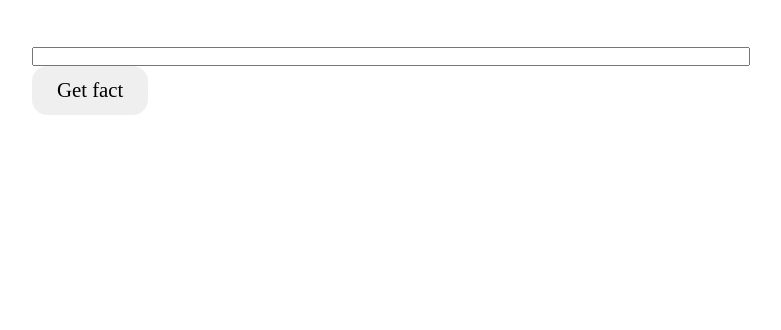
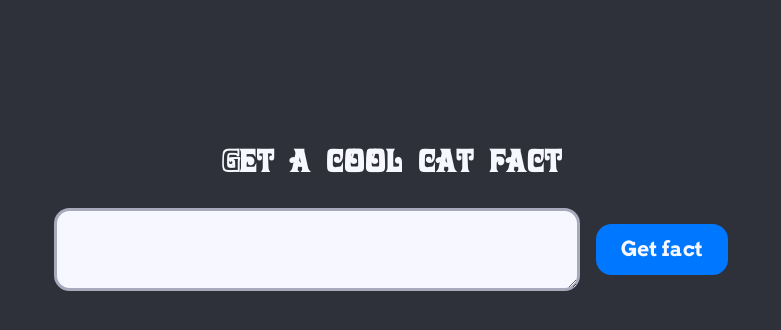
Before and after one commit to myrahkis/vk-test-2024, a React (Vite) app: page / in a window 1280 px wide. Shown: the top 330 px of the page, without its empty margins (249-1030 px from the left). Built offline with nearby package versions, Linux system fonts and the light colour scheme.

Commit message:
styling + changed to textarea

```diff
--- a/src/App.jsx
+++ b/src/App.jsx
@@ -1,11 +1,11 @@
 import { useState } from "react";
-import "./App.css";
+import styles from "./App.module.css";
 import Fact from "./components/Fact";
 
 function App() {
   return (
     <>
-      <div className="main">
+      <div className={styles.main}>
         <Fact />
       </div>
     </>
--- a/src/App.css
+++ b/src/App.module.css
@@ -1,7 +1,9 @@
 .main {
   display: flex;
   justify-content: center;
-  align-items: center;
+  gap: 2rem;
+  padding: 2rem;
   flex-direction: column;
   font-size: 2rem;
+  text-align: center;
 }
--- a/src/components/Fact.jsx
+++ b/src/components/Fact.jsx
@@ -9,22 +9,6 @@ function Fact() {
   const [error, setError] = useState("");
   const inputEl = useRef(null);
   const btnEl = useRef(null);
-
-  inputEl.current = document.querySelector("#fact-input");
-
-  //   function setFocus() {
-  //     // const btn = btnEl.current;
-  //     // function callback() {
-  //       const firstWordIndex = inputEl.current.value.split(" ")[0].length;
-
-  //       inputEl.current.focus();
-  //       inputEl.current.setSelectionRange(firstWordIndex, firstWordIndex);
-  //     }
-  //     // btnEl.current.addEventListener("click", callback);
-  //     // inputEl.current.addEventListener("focus", callback);
-
-  //     // return () => btn.addEventListener("click", callback);
-  //   }
 
   function handleClick() {
     async function getFact() {
@@ -40,9 +24,8 @@ function Fact() {
 
         const data = await res.json();
 
-        console.log(data.fact);
+        // console.log(data.fact);
 
-        // console.log(firstWordIndex);
         setFact(() => data.fact);
         setError("");
       } catch (e) {
@@ -54,17 +37,13 @@ function Fact() {
       //   console.log(data.fact);
     }
     getFact();
-    // const firstWordIndex = inputEl.current.value.split(" ")[0].length;
-
-    // if (document.activeElement === inputEl.current) return;
-    // inputEl.current.setSelectionRange(firstWordIndex, firstWordIndex + 10);
   }
 
   useEffect(
     function () {
       const firstWordIndex = fact.split(" ")[0].length;
-      console.log(fact);
-      // const firstWordIndex = fact.split(" ")[0].length;
+      // console.log(fact);
+
       if (fact !== "") {
         inputEl.current.focus();
         inputEl.current.setSelectionRange(firstWordIndex, firstWordIndex);
@@ -73,28 +52,30 @@ function Fact() {
     [fact]
   );
 
-  //   function inputHandle(e) {
-  //     setFact(e.target.value);
-  //   }
+  function inputHandle(e) {
+    setFact(e.target.value);
+  }
 
   return (
-    <div className={styles.factWrapper}>
-      <label>
-        <input
-          id="fact-input"
+    <>
+      <h2>Get a cool cat fact</h2>
+      <div className={styles.factWrapper}>
+        <textarea
           className={styles.factInput}
           type="text"
           value={fact}
-          onChange={""}
+          onChange={inputHandle}
           ref={inputEl}
+          rows="3"
+          cols="60"
         />
-      </label>
-      <button className={styles.factBtn} onClick={handleClick} ref={btnEl}>
-        Get fact
-      </button>
+        <button className={styles.factBtn} onClick={handleClick} ref={btnEl}>
+          Get fact
+        </button>
+      </div>
       {isLoading && <Loader />}
       {error && <Error error={error} />}
-    </div>
+    </>
   );
 }
 
--- a/src/components/Fact.module.css
+++ b/src/components/Fact.module.css
@@ -1,10 +1,36 @@
+@font-face {
+  font-family: "Davida Cyr Regular";
+  src: url("../fonts/2407-font.ttf") format("truetype");
+}
+
+h2 {
+  font-family: "Davida Cyr Regular";
+  text-align: center;
+  margin-top: 8rem;
+}
+
 .factWrapper {
-  width: 60%;
+  display: flex;
+  padding: 1rem;
 }
 
 .factInput {
-  width: 100%;
+  font-family: inherit;
+  padding: 10px;
+  margin-right: 1.5rem;
+  border: 3px solid var(--color-main);
+  border-radius: 1.5rem;
+  background-color: var(--color-lightest);
+  font-size: 1.5rem;
+}
+.factInput:focus {
+  outline: var(--color-accent) ridge 0.3rem;
+  box-shadow: 1rem 0.5rem 0.7rem var(--color-accent),
+    -1rem -0.5rem 0.7rem var(--color-wrong);
 }
 
 .factBtn {
+  align-self: center;
+  background-color: var(--color-accent);
+  color: var(--color-lightest);
 }
--- a/src/index.css
+++ b/src/index.css
@@ -1,10 +1,13 @@
-/* #root {
-  --color-lightest: ;
-  --color-darkest: ;
-  --color-main: ;
-  --color-correct: ;
-  --color-wrong: ;
-} */
+@import url("https://fonts.googleapis.com/css2?family=Arvo:ital,wght@0,700;1,400&display=swap");
+
+:root {
+  --color-lightest: #f7f8ff;
+  --color-darkest: #2e303a;
+  --color-main: #a8aabc;
+  --color-accent: #0077ff;
+  --color-wrong: #e54200;
+  --color-right: #009b58;
+}
 
 * {
   box-sizing: border-box;
@@ -13,33 +16,31 @@
 }
 
 html {
-  /* font-family: ; */
+  font-family: "Arvo", serif;
   font-size: 65%;
 }
 
 body {
+  display: flex;
+  justify-content: center;
+  align-items: flex-start;
   min-height: 100vh;
   padding: 4rem;
-  font-weight: 500;
+  font-weight: 400;
   font-style: normal;
   font-size: 1.5rem;
-  /* background-color: var();
-  color: var(); */
-}
-
-h1 {
-  font-size: 3.2em;
-  line-height: 1.1;
+  background-color: var(--color-darkest);
+  color: var(--color-lightest);
 }
 
 button {
+  font-family: inherit;
   cursor: pointer;
   border-radius: 1.5rem;
   border: none;
   padding: 0.6em 1.2em;
-  font-size: 1em;
+  font-size: 2rem;
   font-weight: 500;
-  font-family: inherit;
   /* background-color: ; */
 }
 button:hover {
```
Also changed, not shown: src/fonts/2407-font.ttf (added).
